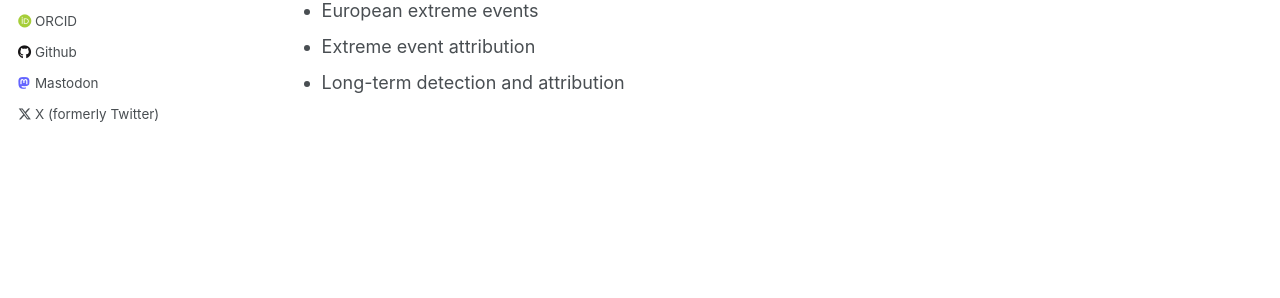
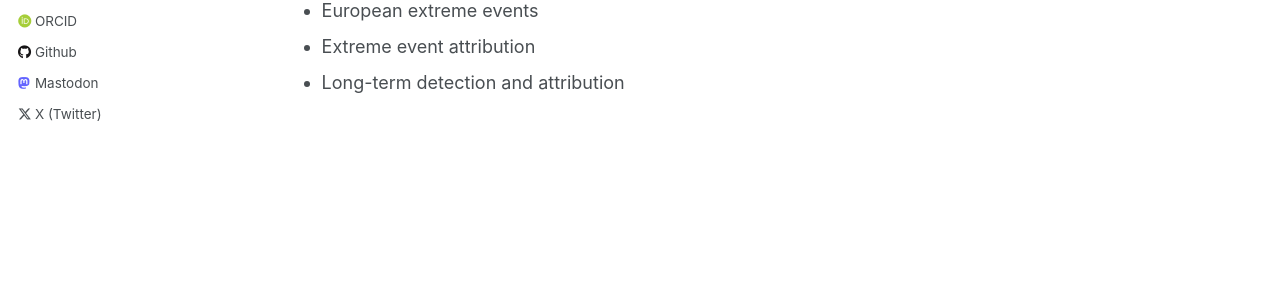
Before and after one commit to edualas/edualas.github.io, a Jekyll site: the page built from _pages/about.md, in a window 1280 px wide. Shown: the part 548-846 px from the top of the page. Built offline with Jekyll 4.4.1, drawn with Linux system fonts in a browser that asks for light colours; some web fonts are replaced.

Commit message:
Update author-profile.html

```diff
--- a/_includes/author-profile.html
+++ b/_includes/author-profile.html
@@ -133,7 +133,7 @@
         <li><a href="https://{{ author.tumblr }}.tumblr.com"><i class="fab fa-fw fa-tumblr icon-pad-right" aria-hidden="true"></i>Tumblr</a></li>
       {% endif %}
       {% if author.twitter %}
-        <li><a href="https://twitter.com/{{ author.twitter }}" target="_blank"><i class="fab fa-fw fa-x-twitter icon-pad-right" aria-hidden="true"></i>X (formerly Twitter)</a></li>
+        <li><a href="https://twitter.com/{{ author.twitter }}" target="_blank"><i class="fab fa-fw fa-x-twitter icon-pad-right" aria-hidden="true"></i>X (Twitter)</a></li>
       {% endif %}
       {% if author.vine %}
         <li><a href="https://vine.co/u/{{ author.vine }}"><i class="fab fa-fw fa-vine icon-pad-right" aria-hidden="true"></i>Vine</a></li>
```
